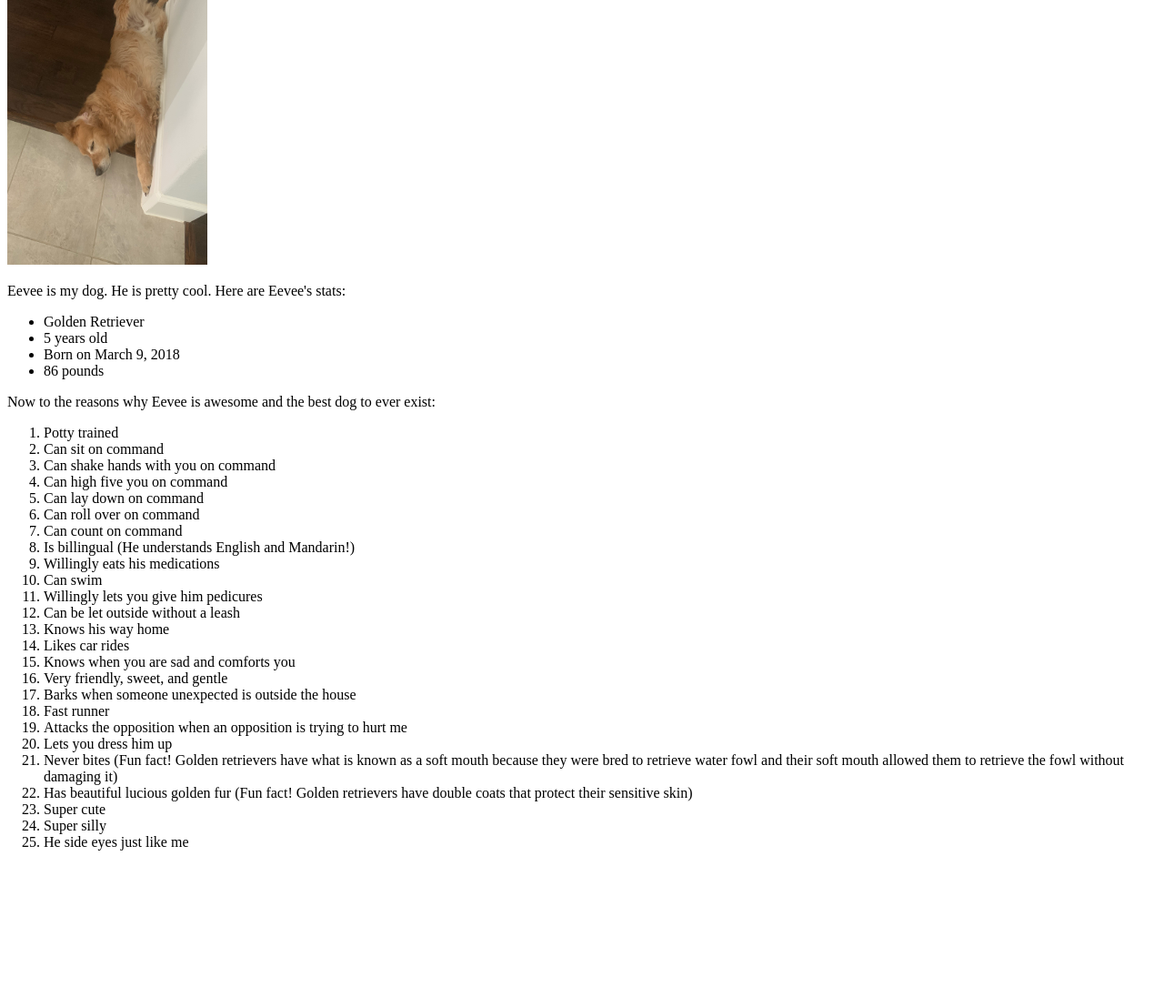
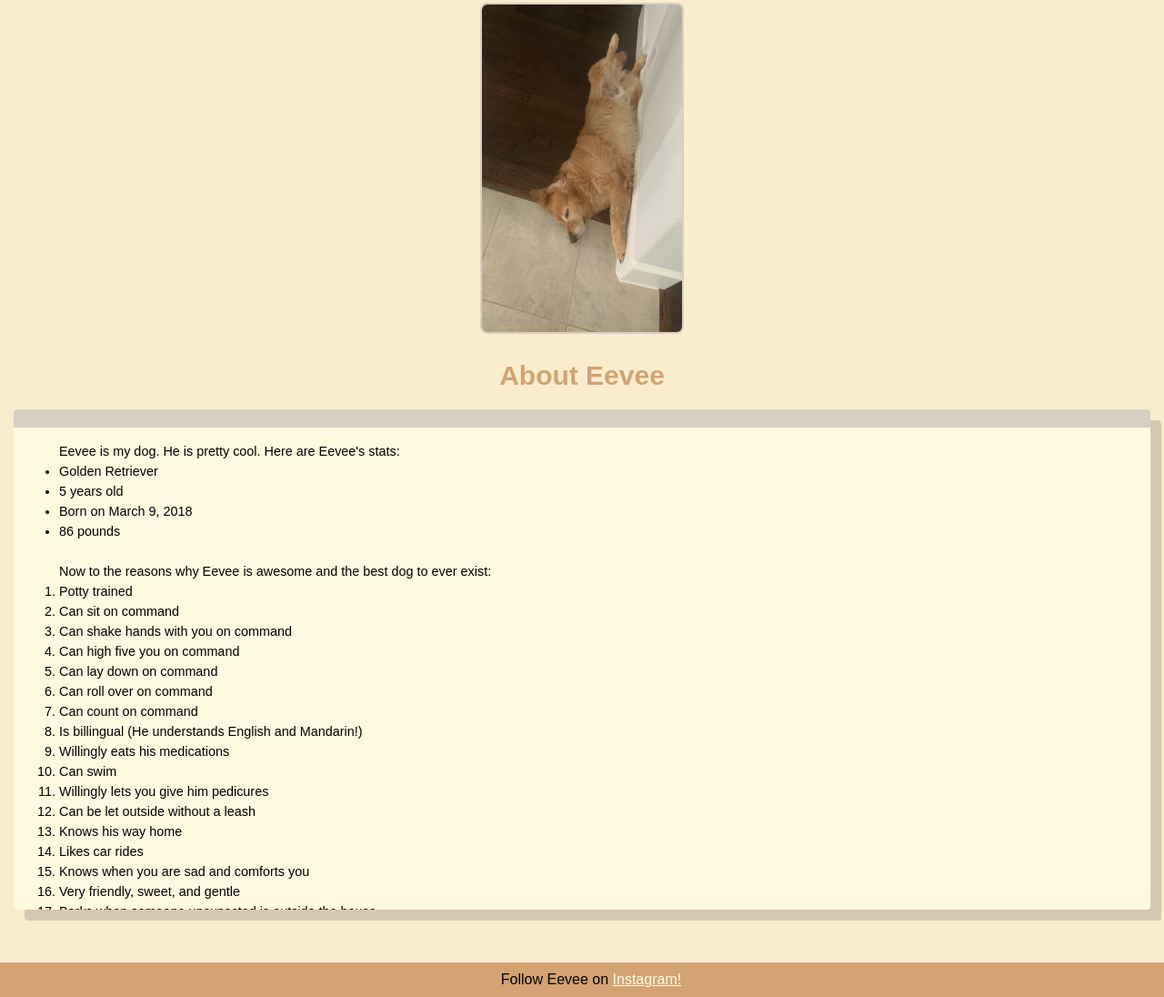
Before and after one commit to xhannahh/csc101-hw2, a plain HTML site: page index.html in a window 1280 px wide. Shown: the part 513-1609 px from the top of the page at 91% size. Before the commit the page ends 1464 px from the top, so only its background shows below. Drawn offline with Linux system fonts and the light colour scheme.

Commit message:
css and html changes

```diff
--- a/index.html
+++ b/index.html
@@ -3,16 +3,27 @@
 <head>
     <meta charset="UTF-8">
     <meta name="viewport" content="width=device-width, initial-scale=1.0">
+    <link rel="stylesheet" href="styles.css">
     <title>Hannah's Website</title>
 </head>
 <body>
-    <h1> Reasons Why Eevee is the Best</h1>
+    <div id="title">
+        <h1> Eevee </h1>
+    </div>
+    <div id="images">
         <img src = "images/IMG_8097.JPG" height = 360px width = 220px alt = "eevee outside with NO LEASH">
         <img src = "images/70804233671__16808163-5A51-4FF4-BFB6-6A245A97139C.jpg" height = 360px width = 220px alt = "eevee outside on a walk looking cute and silly">
         <img src = "images/IMG_7773.jpg" height = 360px width = 220px alt = "eevee looking cute again">
         <img src = "images/IMG_7757.jpg" height = 360px width = 220px alt = "INFAMOUS EEVEE SIDE EYE">
         <img src = "images/IMG_5291.jpg" height = 360px width = 220px alt = "super silly eevee">
         <img src = "images/70785738640__6C033FC9-CCC0-485C-B3D0-DEC366FFE540.jpg" height = 360px width = 220px alt = "silly sleeping eevee">
+    </div>
+
+
+        <h2> About Eevee </h2>
+
+    <div id="console">
+        <div class="text">
         <p> Eevee is my dog. He is pretty cool. Here are Eevee's stats: </p>
         <ul>
             <li> Golden Retriever </li>
@@ -20,6 +31,7 @@
             <li> Born on March 9, 2018 </li>
             <li> 86 pounds </li>
         </ul>
+        <br>
         <p> Now to the reasons why Eevee is awesome and the best dog to ever exist: </p>
     <ol>
         <li> Potty trained </li>
@@ -48,5 +60,12 @@
         <li> Super silly </li>
         <li> He side eyes just like me </li>
     </ol>
+</div>
+    </div>
+
+<footer>
+    <p>Follow Eevee on <a href="https://www.instagram.com/heeveelution?utm_source=ig_web_button_share_sheet&igsh=ZDNlZDc0MzIxNw==">Instagram!</a></p>
+</footer>
+
 </body>
 </html>
--- /dev/null
+++ b/styles.css
@@ -0,0 +1,85 @@
+*{
+    margin: 0px;
+    padding: 0px;
+}
+
+body{
+    background-color: #faedcd;
+}
+
+#title{
+    text-align: center;
+    font-family: Arial, Helvetica, sans-serif;
+    color: #d4a373;
+    font-size: 25px;
+    padding-top: 2%;
+}
+
+#images{
+    text-align: center;
+}
+
+.text{
+    font-family: Arial, Helvetica, sans-serif;
+    margin-left: 4%;
+}
+
+#console
+{
+  margin:auto;
+  margin-top: 20px;
+  margin-bottom: 4em;
+  padding-top: 15px;
+  padding-bottom: 15px;
+  overflow-y: auto;
+  line-height: 22px;
+  height: 500px;
+  width: 1250px;
+  font-size: 90%;
+  border-top: 20px solid #d6cfc2;
+  border-radius: 4px;
+  background-color: #fefae0;
+  box-shadow: 12px 12px 1px #d5c7af;
+}
+
+img{
+    max-height: 360px;
+    max-width: 220px;
+    margin-top: 2em;
+    border-radius: 8px;
+    border-style: solid;
+    border-width: 2px;
+    border-color: #d6cfc2;
+}
+
+footer{
+    width:100%;
+    background-color: #d4a373;
+    font-family: Arial, Helvetica, sans-serif;
+    text-align: center;
+    padding: 10px;
+}
+
+h2{
+    text-align: center;
+    font-family: Arial, Helvetica, sans-serif;
+    color: #d4a373;
+    font-size: 30px;
+    padding-top: 2%;
+}
+
+a:link{
+    color:#fefae0;
+}
+
+a:active{
+    color:#fefae0;
+}
+
+a:visited{
+    color:#fefae0;
+}
+
+a:hover{
+    color:#d5c7af;
+}
```
Lines whose indentation alone changed are shown as unchanged.
